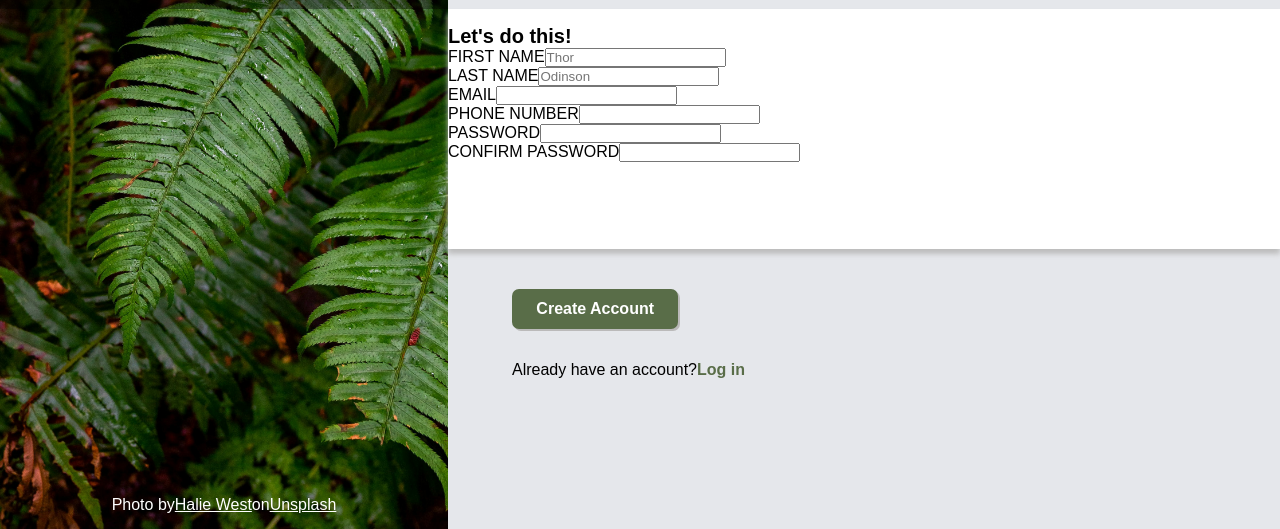
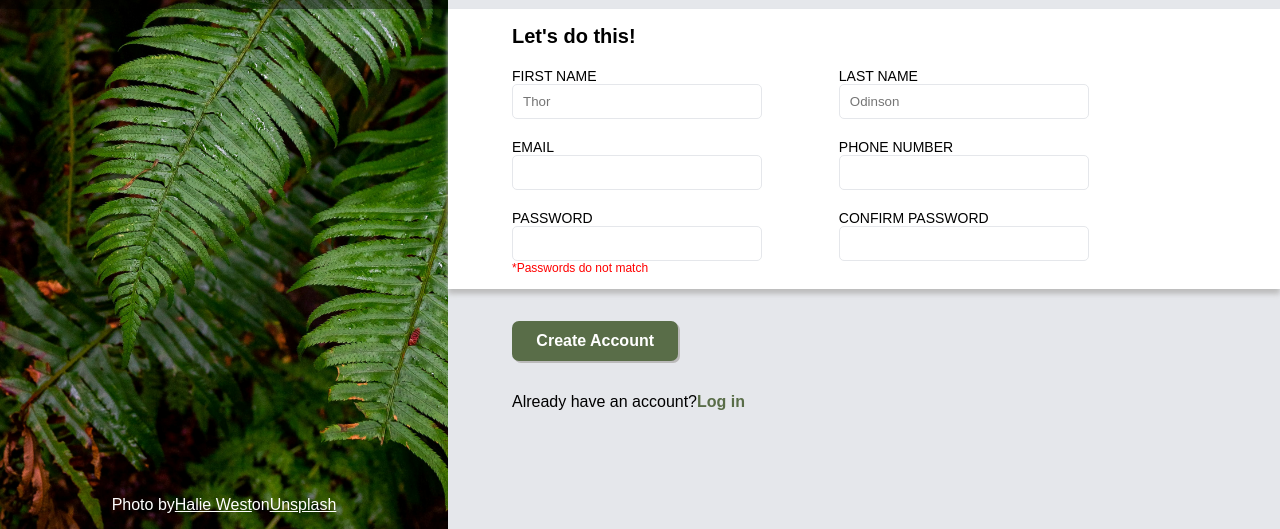
Before and after one commit to AWYCh/signup-form, a plain HTML site: page index.html in a window 1280 px wide. Shown: the part 271-800 px from the top of the page. Drawn offline with Linux system fonts and the light colour scheme.

Commit message:
Add some styling to form divs

```diff
--- a/index.html
+++ b/index.html
@@ -23,34 +23,40 @@
         <form action="" method="get">
             <div class="mid-right">
                 <h3>Let's do this!</h3>
+                <div class="form-divs">
+                    <div class="forms-left">
                         <div class="form-div">
                             <label for="first-name">FIRST NAME</label>
                             <input type="text" id="first-name" name="first-name" placeholder="Thor">
-                </div>
-                <div class="form-div">
-                    <label for="last-name">LAST NAME</label>
-                    <input type="text" id="last-name" name="last-name" placeholder="Odinson">
                         </div>
                         <div class="form-div">
                             <label for="email">EMAIL</label>
                             <input type="email" id="email" name="email">
                         </div>
                         <div class="form-div">
+                            <label for="password">PASSWORD</label>
+                            <input type="password" id="password" name="password" required>
+                            <p class="invalidpw">*Passwords do not match</p>
+                        </div>
+                    </div>
+                    <div class="forms-right">
+                        <div class="form-div">
+                            <label for="last-name">LAST NAME</label>
+                            <input type="text" id="last-name" name="last-name" placeholder="Odinson">
+                        </div>
+                        <div class="form-div">
                             <label for="phone">PHONE NUMBER</label>
                             <input type="tel" id="phone" name="phone">
-                </div>
-                <div class="form-div">
-                    <label for="password">PASSWORD</label>
-                    <input type="password" id="password" name="password" required>
                         </div>
                         <div class="form-div">
                             <label for="confirmpw">CONFIRM PASSWORD</label>
                             <input type="password" id="confirmpw" name="confirmpw" required>
                         </div>
                     </div>
+                </div>
+            </div>
             <div class="bottom-right">
                 <button type="submit" class="create-acc">Create Account</button>
-
         </form>
             <p>Already have an account? <a href="" class="login">Log in</a></p>
             </div>
--- a/styles.css
+++ b/styles.css
@@ -69,23 +69,58 @@
     flex-direction: column;
     background-color: white;
     width: 100%;
-    height: 30vh;
+    height: 35vh;
     box-shadow: 0px 5px 5px 0px #bdbdbd;
     padding-top: 2vh;
+    padding-bottom: 2vh;
+    padding-left: 5vw;
 }
 
 h3 {
     font-size: 2.5vh;
 }
 
+.form-div {
+    flex-direction: column;
+}
+
+input {
+    border: 1px solid #E5E7EB;
+    width: 250px;
+    height: 35px;
+    border-radius: 5px;
+    padding-left: 10px;
+}
+
+input:focus {
+    border: 1px solid blue;
+}
+
 form {
     flex-direction: column;
+}
+
+.forms-left,
+.forms-right {
+    flex-direction: column;
+    margin-right: 6vw;
+    margin-top: 20px;
+    gap: 20px;
+}
+
+label {
+    font-size: 14px;
+}
+
+.invalidpw {
+    color: red;
+    font-size: 12px;
 }
 
 .bottom-right {
     flex-direction: column;
     margin-left: 5vw;
-    margin-top: 5vh;
+    margin-top: 4vh;
     gap: 4vh;
 }
 
@@ -104,7 +139,7 @@ form {
 }
 
 .create-acc:hover {
-    transform: scale(1.1);
+    transform: scale(1.03);
 }
 
 .login {
```
Lines whose indentation alone changed are shown as unchanged.
